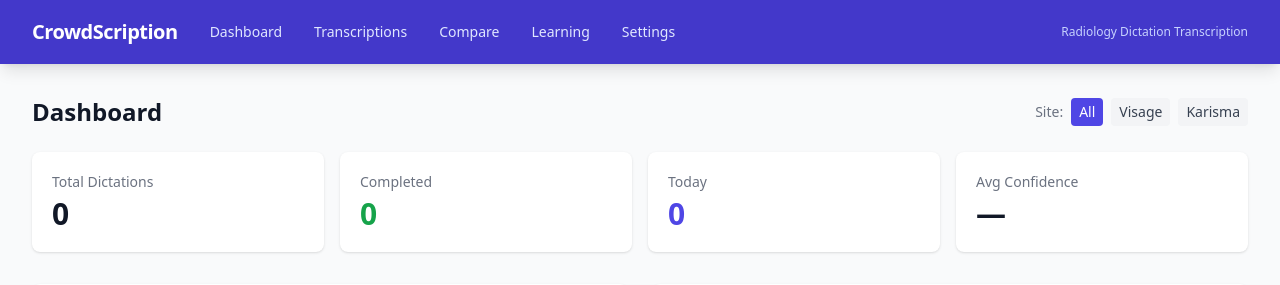
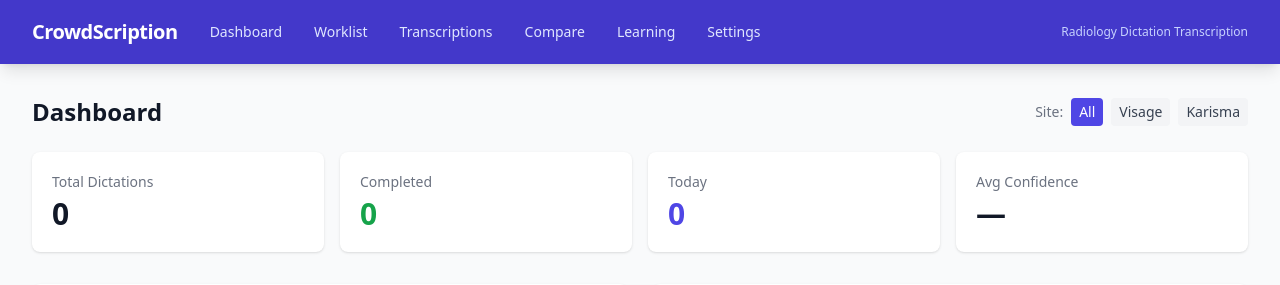
Before and after one commit to chrisgermon/crowd-transcription, a FastAPI app: page / in a window 1280 px wide. Shown: the top 285 px of the page. Run offline with FastAPI, Linux system fonts and the light colour scheme; parts of the project's set-up code (start-up, migrations or seed data) failed here and were passed over; some libraries are stand-ins or nearby versions.

Commit message:
Add Worklist link to navigation bar
Co-Authored-By: Claude Opus 4.6 (1M context) <noreply@anthropic.com>

```diff
--- a/crowdtrans/web/templates/base.html
+++ b/crowdtrans/web/templates/base.html
@@ -17,6 +17,7 @@
                 <div class="flex items-center space-x-8">
                     <a href="/" class="text-white font-bold text-xl tracking-tight">CrowdScription</a>
                     <a href="/" class="text-indigo-100 hover:text-white text-sm font-medium">Dashboard</a>
+                    <a href="/worklist/" class="text-indigo-100 hover:text-white text-sm font-medium">Worklist</a>
                     <a href="/transcriptions/" class="text-indigo-100 hover:text-white text-sm font-medium">Transcriptions</a>
                     <a href="/compare/" class="text-indigo-100 hover:text-white text-sm font-medium">Compare</a>
                     <a href="/learning/" class="text-indigo-100 hover:text-white text-sm font-medium">Learning</a>
```
